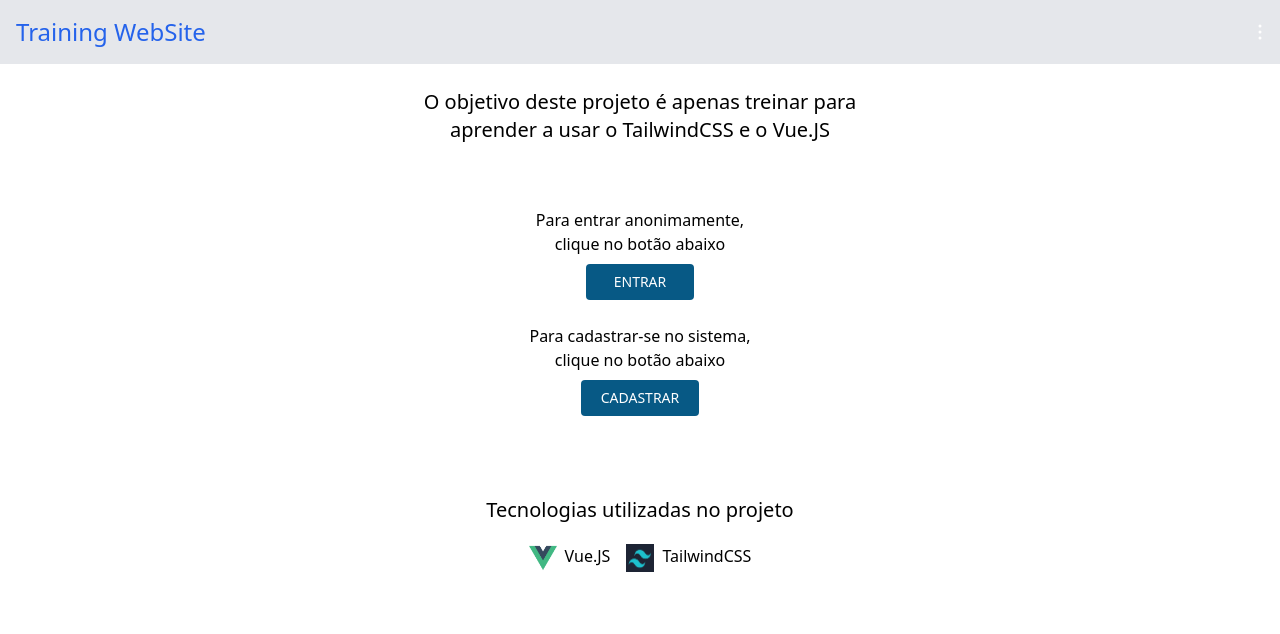
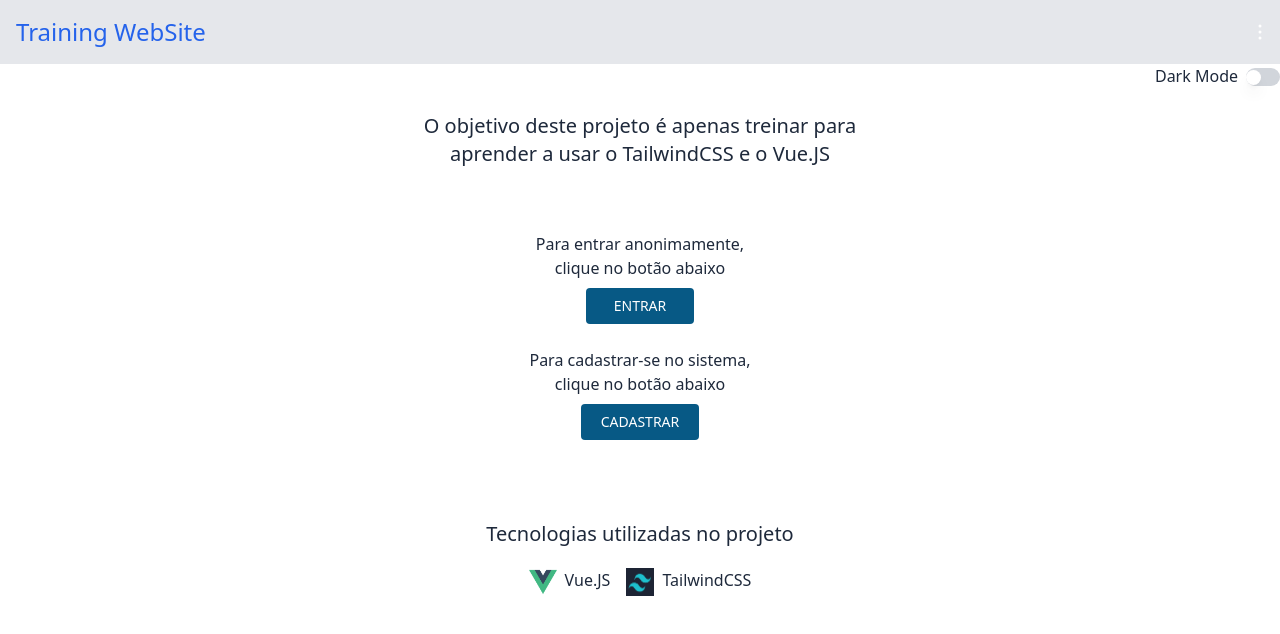
Before and after one commit to giliolizera/Training, a Vue app: page / in a window 1280 px wide. Both pictures are taken after a click on the button 1264 px from the left and 32 px from the top of the page. Shown: the top 634 px of the page. Built offline with nearby package versions, Linux system fonts and the light colour scheme; what maska would draw is missing.

Commit message:
fix: site and cadastro reponsive

```diff
--- a/src/App.vue
+++ b/src/App.vue
@@ -1,6 +1,5 @@
 <template>
   <div class="h-screen w-screen overflow-auto dark:bg-slate-800 bg-white">
-    <!-- <UpSideMenu/> -->
     <router-view/>
   </div>
 </template>
@@ -12,13 +11,3 @@ html.dark {
 }
 
 </style>
-
-<script>
-  import UpSideMenu from './components/UpSideMenu.vue'
-
-  export default{
-    components: {
-      UpSideMenu
-    }
-  }
-</script>
--- a/src/components/Site.vue
+++ b/src/components/Site.vue
@@ -1,15 +1,18 @@
 <template>
+   <div class=" text-slate-800 bg-white rounded dark:bg-slate-800 dark:text-white">
       <div class="flex justify-between bg-gray-200 dark:bg-slate-900">
+         <router-link to="/">
             <button class="text-blue-600 bg-gray-200 dark:bg-slate-900 font-medium text-2xl flex p-4 justify-start">
                Training WebSite
             </button>
+         </router-link>
          <button @click="exibir = !exibir">
             <EllipsisVerticalIcon class="h-6 w-6 mr-2 text-white" />
          </button>
       </div>
-         <div class="flex justify-end bg-white  dark:bg-slate-900 space-x-2" v-if="exibir">
+      <div v-if="exibir" class="flex justify-end bg-white  dark:bg-slate-900 space-x-2">
          <p>Dark Mode</p>
-            <Switch class="mt-1"/>
+         <Switch class="mt-1" />
       </div>
       <div class="text-center justify-center max-w-md mx-auto">
          <div class="text-center font-medium text-xl mt-6">
@@ -22,7 +25,8 @@
                </div>
                <div class="flex justify-center mt-2">
                   <router-link to="/disclosure">
-                     <button class="dark:bg-gray-200 dark:hover:bg-gray-300 hover:bg-sky-600 bg-sky-800 text-white dark:text-gray-900 text-sm font-medium py-2 px-7 rounded">
+                     <button
+                        class="dark:bg-gray-200 dark:hover:bg-gray-300 hover:bg-sky-600 bg-sky-800 text-white dark:text-gray-900 text-sm font-medium py-2 px-7 rounded">
                         ENTRAR
                      </button>
                   </router-link>
@@ -32,7 +36,8 @@
                </div>
                <div class="flex justify-center mt-2">
                   <router-link to="/cadastro">
-                     <button class="dark:bg-gray-200 dark:hover:bg-gray-300 hover:bg-sky-600 bg-sky-800 text-white dark:text-gray-900 text-sm font-medium py-2 px-5 rounded">
+                     <button
+                        class="dark:bg-gray-200 dark:hover:bg-gray-300 hover:bg-sky-600 bg-sky-800 text-white dark:text-gray-900 text-sm font-medium py-2 px-5 rounded">
                         CADASTRAR
                      </button>
                   </router-link>
@@ -54,6 +59,7 @@
             </div>
          </div>
       </div>
+   </div>
 </template>
 
 <style>
@@ -72,10 +78,6 @@
 }
 </style>
 
-<script setup>
-   document.title = "Home - Training"
-</script>
-
 <script>
 import Switch from './Switch.vue'
 import { EllipsisVerticalIcon } from "@heroicons/vue/24/outline";
@@ -83,6 +85,12 @@ export default {
    components: {
       Switch, EllipsisVerticalIcon
    },
+   data:() => ({
       exibir: false,
+   }),
 }
 </script>
+
+<script setup>
+   document.title = "Home - Training"
+</script>
```
Also changed, not shown: src/components/Cadastro.vue (+12 -8 lines). Lines whose indentation alone changed are shown as unchanged.
